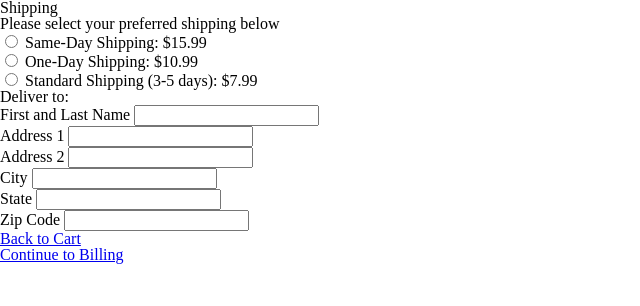
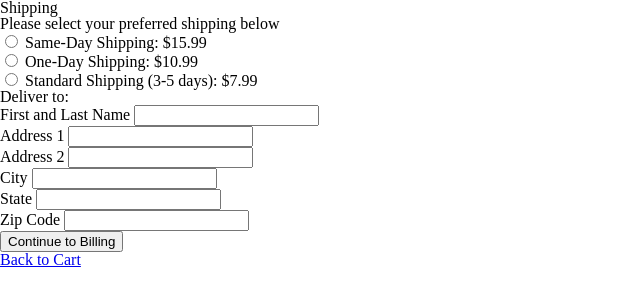
Before and after one commit to gracesopha/ship-and-pay, a plain HTML site: page shipping/index.html in a window 1280 px wide. Shown: the whole page, without its empty margins (0-640 px from the left). Drawn offline with Linux system fonts and the light colour scheme.

Commit message:
Use button for navigation instead of anchor

```diff
--- a/shipping/index.html
+++ b/shipping/index.html
@@ -14,7 +14,7 @@
       </h1>
     </header>
     <h2 id="label-shipping-choice">Please select your preferred shipping below</h2>
-    <form aria-labelledby="label-shipping-choice" name="shipping-choice">
+    <form aria-labelledby="label-shipping-choice" action="../billing" name="shipping-choice">
       <ul>
         <li>
           <input type="radio" id="same-day" name="ship-choice" value="same-day"/>
@@ -33,7 +33,7 @@
 
     <h2>Deliver to:</h2>
 
-    <form aria-labelledby="label-shipping" name="shipping" method="get">
+    <form aria-labelledby="label-shipping" action="../billing" name="shipping" method="get">
       <fieldset name="ship">
         <ol>
           <li>
@@ -115,6 +115,8 @@
           </li>
         </ol>
       </fieldset>
+      <button type="submit" name="tobilling">Continue to Billing</button>
+
     </form>
   </main>
 
@@ -122,9 +124,6 @@
     <h2>
       <a href="../">Back to Cart</a>
     </h2>
-    <h2>
-      <a href="../billing">Continue to Billing</a>
-    </h2>
   </nav>
 
   <script src="../assets/site.js"></script>
```
